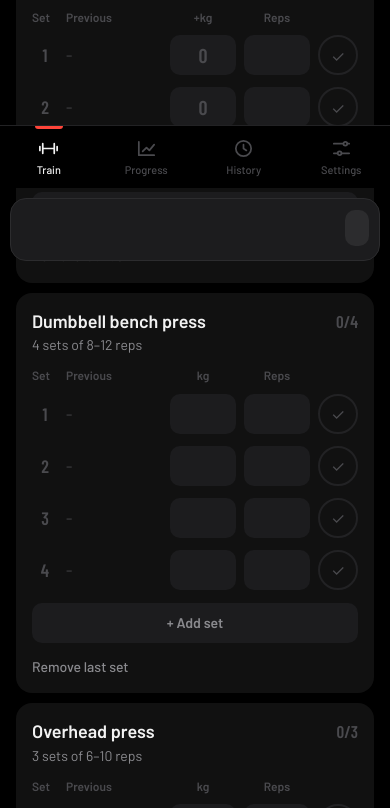
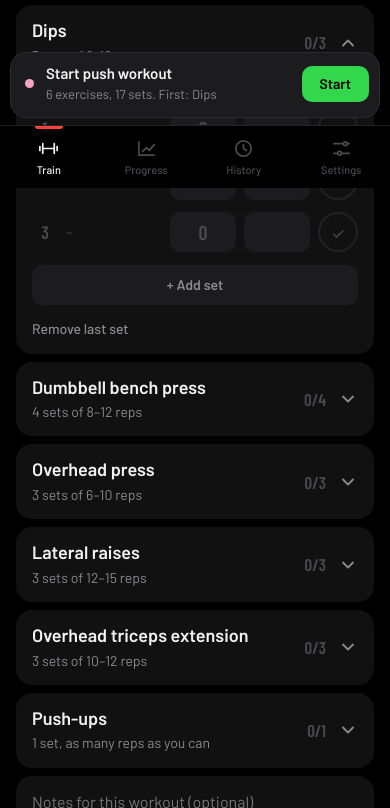
Before and after one commit to Quidding1/ppl-log, a plain HTML site: page index.html in a window 390 px wide. Shown: the part 656-1464 px from the top of the page. Drawn offline with nearby package versions, Linux system fonts and the light colour scheme.

Commit message:
Add files via upload

```diff
--- a/index.html
+++ b/index.html
@@ -198,6 +198,20 @@ nav.tabs{position:fixed;left:0;right:0;bottom:0;background:#000;transform:transl
 .tprog i{display:block;height:100%;background:var(--accent);width:0}
 .timer.over .tclock{color:var(--accent)}
 
+/* accordion */
+.ex{padding:0;overflow:hidden}
+.exbtn{width:100%;border:0;background:none;text-align:left;padding:14px 16px;display:grid;grid-template-columns:1fr auto 20px;gap:4px 12px;align-items:center}
+.exbtn .exname{grid-column:1}
+.exbtn .exmeta{grid-column:1;margin:0}
+.exbtn .count{grid-column:2;grid-row:1 / span 2}
+.chev{grid-column:3;grid-row:1 / span 2;width:20px;height:20px;stroke:var(--muted);fill:none;stroke-width:2.2;stroke-linecap:round;stroke-linejoin:round;transition:transform .25s}
+.ex.open .chev{transform:rotate(180deg)}
+.exbody{display:grid;grid-template-rows:0fr;transition:grid-template-rows .28s cubic-bezier(.2,.8,.2,1)}
+.ex.open .exbody{grid-template-rows:1fr}
+.exbody>div{overflow:hidden;min-height:0}
+.exinner{padding:2px 16px 14px}
+.exdone .count::before{content:"✓ ";}
+.stack.ex-list>*+*{margin-top:8px}
 /* now-playing bar */
 .np{position:fixed;left:10px;right:10px;bottom:calc(var(--nav) + 8px + env(safe-area-inset-bottom,0px));max-width:520px;margin:0 auto;background:var(--sunk);border:1px solid #2C2C2E;border-radius:16px;z-index:2;transform:translateY(calc(100% + 80px));transition:transform .32s cubic-bezier(.2,.8,.2,1);overflow:hidden;cursor:pointer}
 .np.on{transform:translateZ(0)}
@@ -210,6 +224,7 @@ nav.tabs{position:fixed;left:0;right:0;bottom:0;background:#000;transform:transl
 .mtime.over{color:var(--ok)}
 .mbtn{height:36px;border:0;border-radius:10px;background:#2C2C2E;color:var(--ink);font-weight:600;padding:0 12px;font-size:14px;flex:none}
 .mprog{height:3px}
+.np.ready .mbtn{background:var(--ok);color:#000;padding:0 18px}
 .mprog i{display:block;height:100%;width:0;background:var(--accent);transition:width .25s linear}
 /* fullscreen focus */
 .focus{position:fixed;inset:0;background:#000;z-index:4;transform:translateY(100%);transition:transform .34s cubic-bezier(.2,.8,.2,1),visibility 0s .34s;visibility:hidden;overflow-y:auto;overscroll-behavior:contain}
@@ -493,10 +508,12 @@ function tipsHTML(){
     <li>Pick a day at the top. The app opens on the next day in your rotation.</li>
     <li>Type the kg and reps you did. <b>Previous</b> shows last time; tap it to copy.</li>
     <li>Tap the circle when a set is done. A rest timer starts at the bottom.</li>
-    <li>The bar above the tabs shows what's next or your rest. Tap it for full screen.</li>
+    <li>Tap <b>Start</b> on the bar above the tabs to begin. It then shows your next set or rest; tap it for full screen.</li>
+    <li>Tap an exercise to open or close it. The one you're on opens by itself.</li>
     <li>Tap <b>Finish</b> when you're done. Swipe left or right to switch tabs.</li></ol>
     <button class="mini" data-act="tipsok">Got it</button></div>`;
 }
+let exOpen = {}, lastNx = null;
 function renderLog(){
   if(state.day === "cardio") return renderCardio();
   const day = state.day, plan = state.plan[day], d = draftFor(day);
@@ -507,15 +524,17 @@ function renderLog(){
   if(!state.tipsSeen) h += tipsHTML();
   h += `<h1>${esc(plan.name)}</h1><p class="lede">${day === state.next ? "Up next. " : ""}${lastDoneText(day)}</p>`;
   if(d.start || done) h += `<div class="wbar"><div class="wbar-in"><span><b>${done}</b> of ${total} sets done</span><button class="mini" data-act="finish">Finish</button></div><div class="wprog"><i style="width:${total ? done/total*100 : 0}%"></i></div></div>`;
-  h += '<div class="stack">';
+  if(nx && nx.e.id !== lastNx){ exOpen = {}; lastNx = nx.e.id; }
+  h += '<div class="stack ex-list">';
   plan.ex.forEach(e => {
     const last = lastFor(e.id), best = bestFor(e.id), sets = d.ex[e.id];
     const ready = last && !e.max && last.length >= e.sets && last.every(s => s.r >= e.hi);
     const nDone = sets.filter(s => s.d).length;
     const target = e.max ? `${e.sets} ${e.sets > 1 ? "sets" : "set"}, as many ${e.unit || "reps"} as you can` : `${e.sets} sets of ${e.lo}–${e.hi} reps`;
-    h += `<section class="card ex${nDone === sets.length ? " exdone" : ""}" data-ex="${e.id}">
-      <div class="exhead"><h3 class="exname">${esc(e.n)}</h3><span class="count">${nDone}/${sets.length}</span></div>
-      <div class="exmeta"><span>${target}</span>${ready ? '<span class="pill">Ready: add 1–2 kg</span>' : ""}</div>
+    const open = exOpen[e.id] ?? (nx ? nx.e.id === e.id : false);
+    h += `<section class="card ex${nDone === sets.length ? " exdone" : ""}${open ? " open" : ""}" data-ex="${e.id}">
+      <button class="exbtn" data-act="toggleex" aria-expanded="${open}"><h3 class="exname">${esc(e.n)}</h3><span class="exmeta"><span>${target}</span>${ready ? '<span class="pill">Ready: add 1–2 kg</span>' : ""}</span><span class="count">${nDone}/${sets.length}</span><svg class="chev" viewBox="0 0 24 24"><path d="M6 9l6 6 6-6"/></svg></button>
+      <div class="exbody"><div><div class="exinner">
       <div class="sgrid shead"><span>Set</span><span>Previous</span><span>${isBW(e) ? "+kg" : "kg"}</span><span>${e.unit === "rounds" ? "Rounds" : "Reps"}</span><span></span></div>`;
     sets.forEach((s, i) => {
       const p = last ? last[i] : null, isNext = nx && nx.e.id === e.id && nx.i === i && (d.start || done);
@@ -527,7 +546,7 @@ function renderLog(){
         <button class="check2" data-act="tick" aria-pressed="${!!s.d}" aria-label="Set ${i+1} done">✓</button></div>`;
     });
     h += `<button class="addrow" data-act="addset">+ Add set</button>
-      <div class="exfoot2">${sets.length > 1 ? '<button class="ghost" data-act="delset">Remove last set</button>' : ""}${e.type === "bb" ? '<button class="ghost" data-act="plates">Plate calculator</button>' : ""}</div></section>`;
+      <div class="exfoot2">${sets.length > 1 ? '<button class="ghost" data-act="delset">Remove last set</button>' : ""}${e.type === "bb" ? '<button class="ghost" data-act="plates">Plate calculator</button>' : ""}</div></div></div></div></section>`;
   });
   h += `<textarea data-k="note" rows="2" placeholder="Notes for this workout (optional)">${esc(d.note)}</textarea>
     <button class="primary" data-act="finish">Finish ${esc(plan.name.toLowerCase())} workout</button></div>
@@ -839,6 +858,10 @@ $("main").addEventListener("click", async ev => {
       segFrom = from; state.day = b.dataset.day; save();
       swapMain(to > from ? 1 : -1, () => { renderLog(); renderTop(); updateLive(); }, true); break;
     }
+    case "toggleex": {
+      const open = !card.classList.contains("open");
+      card.classList.toggle("open", open); b.setAttribute("aria-expanded", open); exOpen[exId] = open; break;
+    }
     case "copyprev": { const i = +b.closest(".srow").dataset.i; if(fillPrev(exId, i)){ save(); const y = window.scrollY; renderLog(); window.scrollTo(0, y); } break; }
     case "tipsok": state.tipsSeen = true; save(); renderLog(); break;
     case "addset": { const s = d.ex[exId]; s.push({w: s.length ? s[s.length-1].w : "", r:"", d:false}); save(); const y = window.scrollY; renderLog(); window.scrollTo(0, y); break; }
@@ -982,7 +1005,7 @@ function queueNext(){
   if(view === "log" && state.day !== "cardio" && !focusOpen){
     const y = window.scrollY; renderLog(); window.scrollTo(0, y);
     const row = document.querySelector(".srow.next");
-    if(row) row.scrollIntoView({behavior:"smooth", block:"center"});
+    if(row) setTimeout(() => row.scrollIntoView({behavior:"smooth", block:"center"}), 60);
   }
 }
 const fmtClock = ms => { const a = Math.abs(Math.ceil(ms/1000)); return (ms < 0 ? "+" : "") + Math.floor(a/60) + ":" + String(a%60).padStart(2,"0"); };
@@ -1000,9 +1023,19 @@ function nextSet(day){
   for(const e of state.plan[day].ex){ const sets = d.ex[e.id] || []; for(let i = 0; i < sets.length; i++) if(!sets[i].d) return {e, i, n:sets.length}; }
   return null;
 }
-const strengthActive = () => state.day !== "cardio" && state.draft[state.day] && state.draft[state.day].start;
+function activeDay(){
+  if(state.day !== "cardio" && state.draft[state.day] && state.draft[state.day].start) return state.day;
+  return ORDER.find(k => state.draft[k] && state.draft[k].start) || null;
+}
+const strengthActive = () => !!activeDay() && !(state.day === "cardio" && cardioActive());
 const cardioActive = () => { const c = state.draft.cardio; return state.day === "cardio" && c && (c.runStart || c.elapsed); };
-function liveMode(){ return tInt ? "rest" : cardioActive() ? "cardio" : strengthActive() ? "set" : null; }
+function liveMode(){
+  if(tInt) return "rest";
+  if(cardioActive()) return "cardio";
+  if(strengthActive()) return "set";
+  if(view === "log") return state.day === "cardio" ? "cready" : "ready";
+  return null;
+}
 function updateLive(){
   const mode = liveMode(), mini = $("mini"), btn = $("mbtn");
   const on = !!mode && !focusOpen;
@@ -1017,8 +1050,8 @@ function updateLive(){
     $("mprog").style.width = Math.min(100, Math.max(0, (1 - ms/(tLen*1000))*100)) + "%";
     btn.style.display = ""; setTxt("mbtn", "Skip");
   } else if(mode === "set"){
-    const n = nextSet(), d = state.draft[state.day];
-    $("mdot").style.background = "var(--" + state.day + ")";
+    const ad = activeDay(), n = nextSet(ad), d = state.draft[ad];
+    $("mdot").style.background = "var(--" + ad + ")";
     if(n){ const p = (lastFor(n.e.id) || [])[n.i]; setTxt("mtitle", n.e.n); setTxt("msub", "Set " + (n.i+1) + " of " + n.n + (p ? ", last " + prevText(n.e, p) : "")); }
     else { setTxt("mtitle", "All sets done"); setTxt("msub", "Tap to finish your workout"); }
     setTxt("mtime", fmtDur(Date.now() - d.start)); $("mtime").classList.remove("over");
@@ -1030,6 +1063,23 @@ function updateLive(){
     $("mprog").style.width = (c.mode === "intervals" ? L.pct : 0) + "%";
     btn.style.display = ""; setTxt("mbtn", c.runStart ? "Pause" : "Start");
   }
+  else if(mode === "ready"){
+    const plan = state.plan[state.day], d = draftFor(state.day);
+    let n = 0; plan.ex.forEach(e => n += (d.ex[e.id] || []).length);
+    $("mdot").style.background = "var(--" + state.day + ")";
+    setTxt("mtitle", "Start " + dayName(state.day).toLowerCase() + " workout");
+    setTxt("msub", plan.ex.length + " exercises, " + n + " sets. First: " + (plan.ex[0] ? plan.ex[0].n : ""));
+    setTxt("mtime", ""); $("mprog").style.width = "0%";
+    btn.style.display = ""; setTxt("mbtn", "Start");
+  } else if(mode === "cready"){
+    const c = cdraft();
+    $("mdot").style.background = "var(--cardio)";
+    setTxt("mtitle", "Start " + actName(c.type).toLowerCase());
+    setTxt("msub", c.mode === "intervals" ? c.rounds + " rounds of " + c.work + "s on, " + c.rest + "s off" : "Stopwatch");
+    setTxt("mtime", ""); $("mprog").style.width = "0%";
+    btn.style.display = ""; setTxt("mbtn", "Start");
+  }
+  $("mini").classList.toggle("ready", mode === "ready" || mode === "cready");
   if(focusOpen) focusLive();
 }
 setInterval(() => { if(!tInt) updateLive(); updateCardio(); }, 250);
@@ -1038,12 +1088,19 @@ $("mbtn").addEventListener("click", ev => {
   const m = $("mini").dataset.mode;
   if(m === "rest"){ stopTimer(); queueNext(); }
   else if(m === "cardio") cardioAction("cgo");
+  else if(m === "ready" || m === "cready") openFocus();
 });
 $("mini").addEventListener("click", openFocus);
 $("mini").addEventListener("keydown", ev => { if(ev.key === "Enter" || ev.key === " ") openFocus(); });
 
 let focusOpen = false, fCur = null;
-function openFocus(){ if(!liveMode()) return; fCur = null; focusOpen = true; renderFocus(); $("focus").classList.add("on"); updateLive(); }
+function openFocus(){
+  const m = liveMode(); if(!m) return;
+  if(m === "ready"){ ensureStart(); buzz(30); if(view === "log"){ const y = window.scrollY; renderLog(); window.scrollTo(0, y); } }
+  if(m === "cready") cardioAction("cgo");
+  if(m === "set" && activeDay() !== state.day){ state.day = activeDay(); save(); if(view === "log") renderLog(); }
+  fCur = null; focusOpen = true; renderFocus(); $("focus").classList.add("on"); updateLive();
+}
 function closeFocus(){
   if(!focusOpen) return; focusOpen = false; $("focus").classList.remove("on"); updateLive();
   if(view === "log"){ const y = window.scrollY; renderLog(); window.scrollTo(0, y); }
--- a/sw.js
+++ b/sw.js
@@ -1,4 +1,4 @@
-const CACHE = "ppl-log-v6";
+const CACHE = "ppl-log-v7";
 const FILES = ["./", "./index.html", "./manifest.json", "./chart.umd.js", "./icon-192.png", "./icon-512.png", "./icon-maskable.png"];
 self.addEventListener("install", e => { e.waitUntil(caches.open(CACHE).then(c => c.addAll(FILES))); self.skipWaiting(); });
 self.addEventListener("activate", e => {
```
